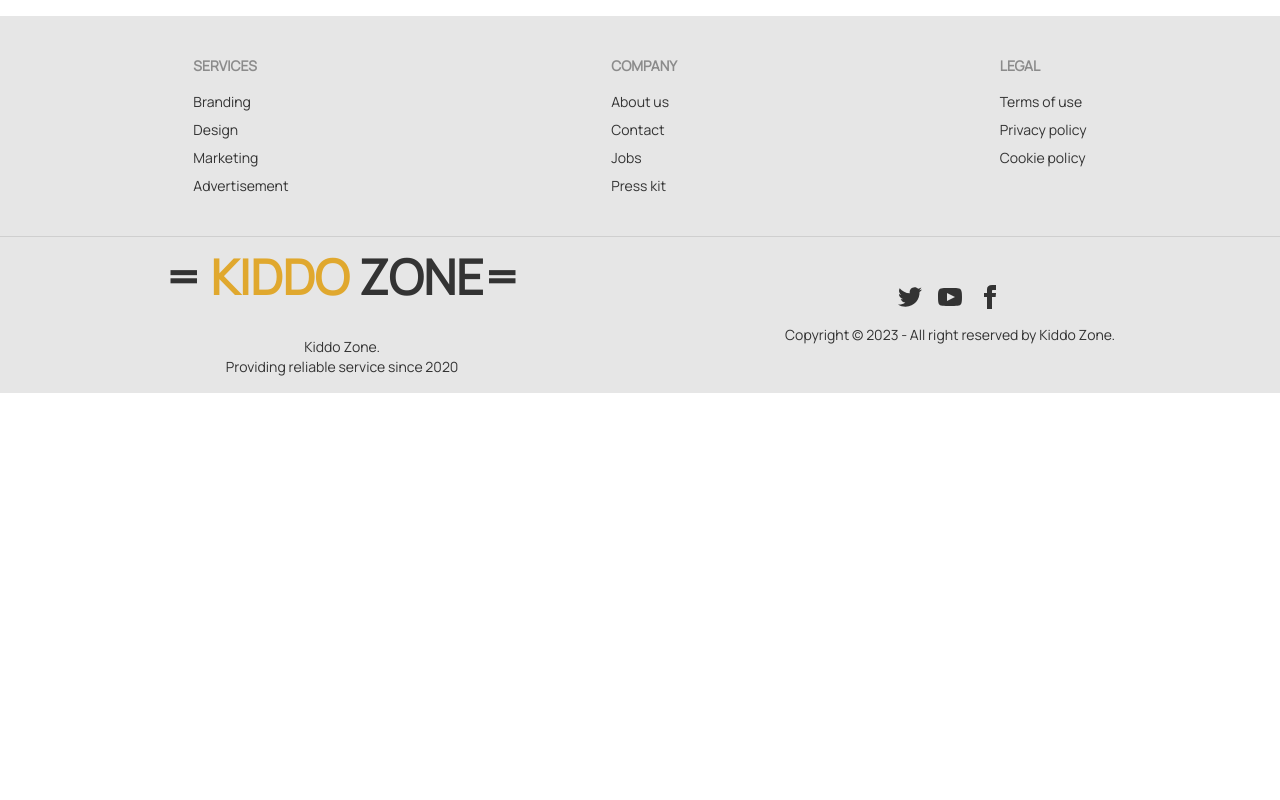
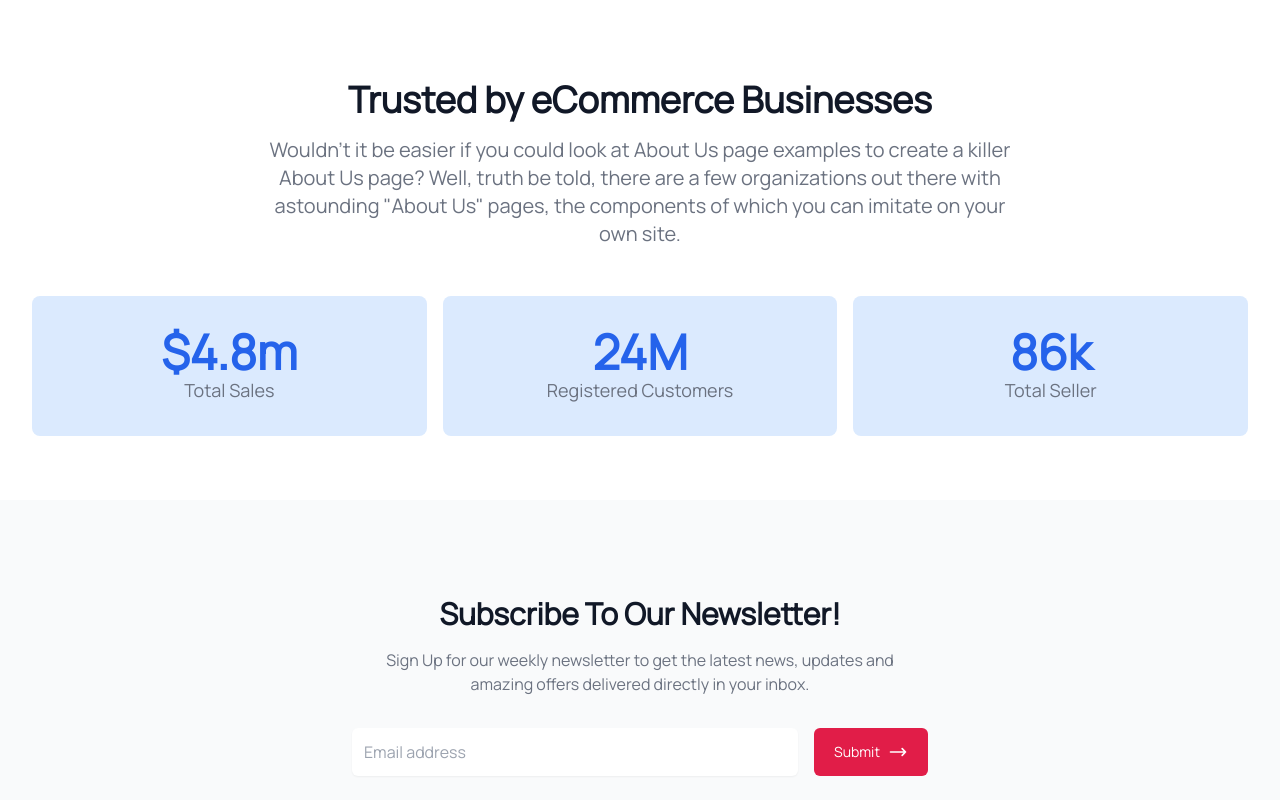
Before and after one commit to rahim-uddin-jsr/toy-marketplace-client-side, a React (Vite) app: page / in a window 1280 px wide. Shown: the part 1060-1860 px from the top of the page. Before the commit the page ends 1453 px from the top, so only its background shows below. Built offline with nearby package versions, Linux system fonts and the light colour scheme; no server answers.

Commit message:
added extra 2 section trusted section and subscribe to newslatter section

```diff
--- a/src/Pages/Home/CategoryTabs/ToysByCategory.jsx
+++ b/src/Pages/Home/CategoryTabs/ToysByCategory.jsx
@@ -12,7 +12,7 @@ const ToysByCategory = ({ categoryName }) => {
   return (
     <div className="grid md:grid-cols-2 lg:grid-cols-3 gap-8 my-8">
       {toys?.map((toy) => (
-        <div key={toy._id} className="card w-96 bg-base-100 shadow-xl">
+        <div key={toy._id} className="card md:w-96 bg-base-100 shadow-xl">
           <figure className="p-8">
             <img
               className=" w-[280px] h-[350px]"
--- a/src/Pages/Home/Home/Home.jsx
+++ b/src/Pages/Home/Home/Home.jsx
@@ -1,5 +1,7 @@
 import CategoryTabs from "../CategoryTabs/CategoryTabs";
 import Gallery from "../Gallery/Gallery";
+import SubscribeNewsletter from "../SubscribeNewsletter/SubscribeNewsletter";
+import Trusted from "../Trusted/Trusted";
 import Banner from "./Banner/Banner";
 
 const Home = () => {
@@ -8,6 +10,8 @@ const Home = () => {
       <Banner></Banner>
       <Gallery />
       <CategoryTabs />
+      <Trusted />
+      <SubscribeNewsletter />
     </div>
   );
 };
--- /dev/null
+++ b/src/Pages/Home/SubscribeNewsletter/SubscribeNewsletter.jsx
@@ -0,0 +1,60 @@
+import React from "react";
+
+const SubscribeNewsletter = () => {
+  return (
+    <section className="bg-gray-50">
+      <div className="p-8 md:p-12 lg:px-16 lg:py-24">
+        <div className="mx-auto max-w-lg text-center">
+          <h2 className="text-2xl font-bold text-gray-900 md:text-3xl">
+            Subscribe To Our Newsletter!
+          </h2>
+
+          <p className="hidden text-gray-500 sm:mt-4 sm:block">
+            Sign Up for our weekly newsletter to get the latest news, updates
+            and amazing offers delivered directly in your inbox.
+          </p>
+        </div>
+
+        <div className="mx-auto mt-8 max-w-xl">
+          <form action="#" className="sm:flex sm:gap-4">
+            <div className="sm:flex-1">
+              <label htmlFor="email" className="sr-only">
+                Email
+              </label>
+
+              <input
+                type="email"
+                placeholder="Email address"
+                className="w-full rounded-md border-gray-200 bg-white p-3 text-gray-700 shadow-sm transition focus:border-white focus:outline-none focus:ring focus:ring-yellow-400"
+              />
+            </div>
+
+            <button
+              type="submit"
+              className="group mt-4 flex w-full items-center justify-center gap-2 rounded-md bg-rose-600 px-5 py-3 text-white transition focus:outline-none focus:ring focus:ring-yellow-400 sm:mt-0 sm:w-auto"
+            >
+              <span className="text-sm font-medium"> Submit </span>
+
+              <svg
+                className="h-5 w-5 rtl:rotate-180"
+                xmlns="http://www.w3.org/2000/svg"
+                fill="none"
+                viewBox="0 0 24 24"
+                stroke="currentColor"
+              >
+                <path
+                  strokeLinecap="round"
+                  strokeLinejoin="round"
+                  strokeWidth="2"
+                  d="M17 8l4 4m0 0l-4 4m4-4H3"
+                />
+              </svg>
+            </button>
+          </form>
+        </div>
+      </div>
+    </section>
+  );
+};
+
+export default SubscribeNewsletter;
--- /dev/null
+++ b/src/Pages/Home/Trusted/Trusted.jsx
@@ -0,0 +1,58 @@
+import React from "react";
+
+const Trusted = () => {
+  return (
+    <section className="bg-white">
+      <div className="mx-auto max-w-screen-xl px-4 py-12 sm:px-6 md:py-16 lg:px-8">
+        <div className="mx-auto max-w-3xl text-center">
+          <h2 className="text-3xl font-bold text-gray-900 sm:text-4xl">
+            Trusted by eCommerce Businesses
+          </h2>
+
+          <p className="mt-4 text-gray-500 sm:text-xl">
+            Wouldn't it be easier if you could look at About Us page examples to
+            create a killer About Us page? Well, truth be told, there are a few
+            organizations out there with astounding "About Us" pages, the
+            components of which you can imitate on your own site.
+          </p>
+        </div>
+
+        <div className="mt-8 sm:mt-12">
+          <dl className="grid grid-cols-1 gap-4 sm:grid-cols-3">
+            <div className="flex flex-col rounded-lg bg-blue-100 px-4 py-8 text-center">
+              <dt className="order-last text-lg font-medium text-gray-500">
+                Total Sales
+              </dt>
+
+              <dd className="text-4xl font-extrabold text-blue-600 md:text-5xl">
+                $4.8m
+              </dd>
+            </div>
+
+            <div className="flex flex-col rounded-lg bg-blue-100 px-4 py-8 text-center">
+              <dt className="order-last text-lg font-medium text-gray-500">
+                Registered Customers
+              </dt>
+
+              <dd className="text-4xl font-extrabold text-blue-600 md:text-5xl">
+                24M
+              </dd>
+            </div>
+
+            <div className="flex flex-col rounded-lg bg-blue-100 px-4 py-8 text-center">
+              <dt className="order-last text-lg font-medium text-gray-500">
+                Total Seller
+              </dt>
+
+              <dd className="text-4xl font-extrabold text-blue-600 md:text-5xl">
+                86k
+              </dd>
+            </div>
+          </dl>
+        </div>
+      </div>
+    </section>
+  );
+};
+
+export default Trusted;
```
